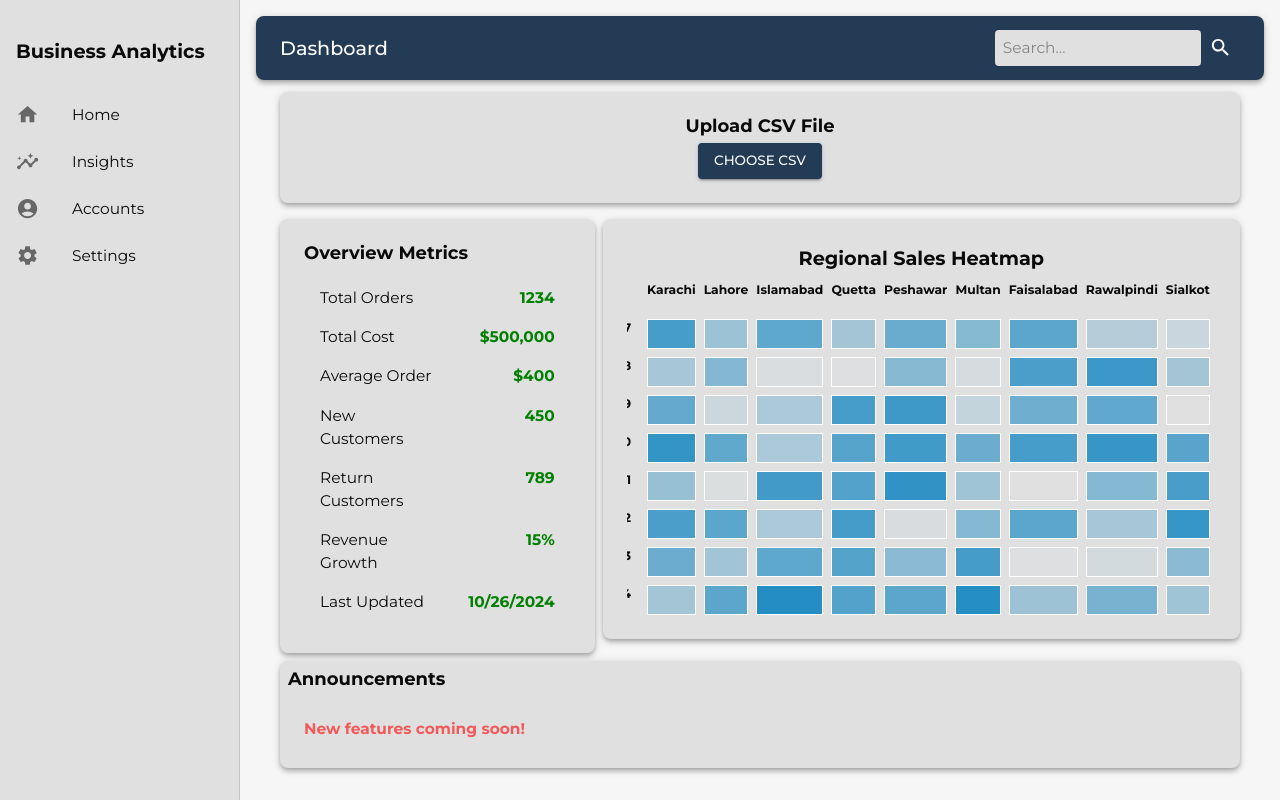
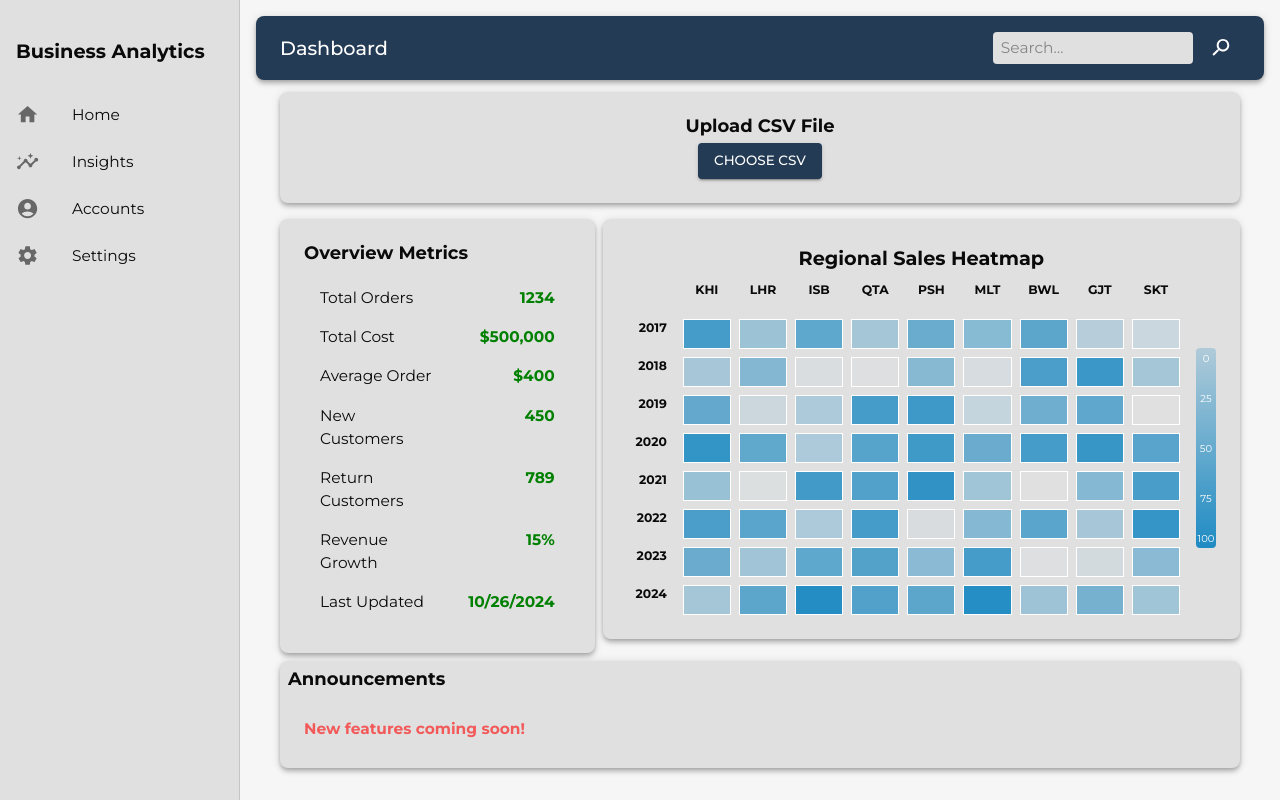
Before and after one commit to AliiBabar/CSV-TO-GUI, a React (Create React App) app in the folder client/: page / in a window 1280 px wide. Both pictures are taken after a click on the button "toggle search". Built offline with nearby package versions, Linux system fonts and the light colour scheme.

Commit message:
Final Main Dashboard

```diff
--- a/client/src/components/Dashboard/DummyMap.js
+++ b/client/src/components/Dashboard/DummyMap.js
@@ -1,18 +1,29 @@
-// src/components/DummyMap.js
-import React from 'react';
-import { Paper, Typography, Box } from '@mui/material';
+import React from "react";
+import { Paper, Typography, Box } from "@mui/material";
 
 const DummyMap = () => {
-    // Define years and cities
   const xLabels = [
-        'Karachi', 'Lahore', 'Islamabad', 'Quetta', 'Peshawar', 'Multan', 'Faisalabad',
-        'Rawalpindi', 'Sialkot'
+    "KHI",
+    "LHR",
+    "ISB",
+    "QTA",
+    "PSH",
+    "MLT",
+    "BWL",
+    "GJT",
+    "SKT",
   ];
   const yLabels = [
-        '2017', '2018', '2019', '2020', '2021', '2022', '2023', '2024'
+    "2017",
+    "2018",
+    "2019",
+    "2020",
+    "2021",
+    "2022",
+    "2023",
+    "2024",
   ];
 
-    // Generate dummy data with random intensities
   const data = Array(yLabels.length)
     .fill(0)
     .map(() =>
@@ -27,72 +38,70 @@ const DummyMap = () => {
       sx={{
         padding: 3,
         borderRadius: 2,
-                display: 'flex',
-                flexDirection: 'column',
-                alignItems: 'center',
+        display: "flex",
+        flexDirection: "column",
+        alignItems: "center",
         backgroundColor: (theme) => theme.palette.background.paper,
       }}
     >
-            <Typography variant="h6" gutterBottom sx={{ fontWeight: 'bold', textAlign: 'center' }}>
+      <Typography
+        variant="h6"
+        gutterBottom
+        sx={{ fontWeight: "bold", textAlign: "center" }}
+      >
         Regional Sales Heatmap
       </Typography>
 
-            {/* Heatmap and Key Container */}
       <Box
         sx={{
-                    display: 'flex',
-                    alignItems: 'center',
-                    width: '100%',
-                    overflowX: 'auto', // Allow horizontal scroll if necessary
-                    justifyContent: 'center',
+          display: "flex",
+          alignItems: "center",
+          width: "100%",
+          overflowX: "auto",
+          justifyContent: "center",
         }}
       >
         {/* Heatmap Grid */}
         <Box
           sx={{
-                        display: 'grid',
-                        gridTemplateColumns: `repeat(${xLabels.length + 1}, 1fr)`, // Extra column for yLabels
-                        gridAutoRows: 'minmax(30px, auto)', // Adjust cell height responsively
+            display: "grid",
+            gridTemplateColumns: `repeat(${xLabels.length + 1}, 1fr)`,
+            gridAutoRows: "minmax(30px, auto)",
             gap: 1,
             flexGrow: 1,
           }}
         >
-                    {/* Top-left empty corner */}
-                    <Box sx={{ gridColumn: '1', gridRow: '1' }}></Box>
+          <Box sx={{ gridColumn: "1", gridRow: "1" }}></Box>
 
-                    {/* X-axis Labels */}
           {xLabels.map((label, index) => (
             <Box
               key={`xLabel-${index}`}
               sx={{
                 gridColumn: index + 2,
-                                gridRow: '1',
-                                textAlign: 'center',
-                                fontSize: '0.8em',
-                                fontWeight: 'bold',
+                gridRow: "1",
+                textAlign: "center",
+                fontSize: "0.8em",
+                fontWeight: "bold",
               }}
             >
               {label}
             </Box>
           ))}
 
-                    {/* Y-axis Labels and Heatmap Cells */}
           {yLabels.map((label, rowIndex) => (
             <React.Fragment key={`row-${rowIndex}`}>
-                            {/* Y-axis Label */}
               <Box
                 sx={{
-                                    gridColumn: '1',
+                  gridColumn: "1",
                   gridRow: rowIndex + 2,
-                                    textAlign: 'right',
+                  textAlign: "right",
                   paddingRight: 1,
-                                    fontSize: '0.8em',
-                                    fontWeight: 'bold',
+                  fontSize: "0.8em",
+                  fontWeight: "bold",
                 }}
               >
                 {label}
               </Box>
-                            {/* Heatmap Cells */}
               {xLabels.map((_, colIndex) => {
                 const value = data[rowIndex][colIndex];
                 return (
@@ -102,11 +111,11 @@ const DummyMap = () => {
                       gridColumn: colIndex + 2,
                       gridRow: rowIndex + 2,
                       backgroundColor: `rgba(30, 139, 195, ${value / 100})`,
-                                            border: '1px solid #ffffff',
-                                            width: '100%',
-                                            height: '100%',
-                                            minWidth: '30px',
-                                            minHeight: '30px',
+                      border: "1px solid #ffffff",
+                      width: "100%",
+                      height: "100%",
+                      minWidth: "30px",
+                      minHeight: "30px",
                     }}
                   ></Box>
                 );
@@ -115,25 +124,76 @@ const DummyMap = () => {
           ))}
         </Box>
 
-                {/* Color Key */}
+        {/* Updated Color Gradient Bar */}
         <Box
           sx={{
-                        marginLeft: 2, // Space between heatmap and key
-                        display: 'flex',
-                        flexDirection: 'column',
-                        alignItems: 'center',
-                        width: '20px',
-                        height: '150px',
-                        background: 'linear-gradient(to top, #1a237e, #3949ab, #5c6bc0, #c5cae9)',
-                        borderRadius: '4px',
+            marginLeft: 2,
+            display: "flex",
+            flexDirection: "column",
+            alignItems: "center",
+            width: "20px",
+            height: "200px", // Increase the height to fit the labels better
+            background:
+              "linear-gradient(to top, rgba(30, 139, 195, 1), rgba(30, 139, 195, 0.25))",
+            borderRadius: "4px",
+            position: "relative",
           }}
         >
-                    <Box sx={{ textAlign: 'center', fontSize: '10px', color: '#000', marginTop: '5px' }}>
-                        <div>100</div>
-                        <div>75</div>
-                        <div>50</div>
-                        <div>25</div>
-                        <div>0</div>
+          {/* Aligned Labels */}
+          <Box
+            sx={{
+              position: "absolute",
+              top: "5%", // Adjusted to fit within the bar
+              fontSize: "10px",
+              color: "#ffffff",
+              transform: "translateY(-50%)",
+            }}
+          >
+            0
+          </Box>
+          <Box
+            sx={{
+              position: "absolute",
+              top: "25%",
+              fontSize: "10px",
+              color: "#ffffff",
+              transform: "translateY(-50%)",
+            }}
+          >
+            25
+          </Box>
+          <Box
+            sx={{
+              position: "absolute",
+              top: "50%",
+              fontSize: "10px",
+              color: "#ffffff",
+              transform: "translateY(-50%)",
+            }}
+          >
+            50
+          </Box>
+          <Box
+            sx={{
+              position: "absolute",
+              top: "75%",
+              fontSize: "10px",
+              color: "#ffffff",
+              transform: "translateY(-50%)",
+            }}
+          >
+            75
+          </Box>
+          <Box
+            sx={{
+              position: "absolute",
+              bottom: "5%", // Adjusted to fit within the bar
+              fontSize: "10px",
+              color: "#ffffff",
+              transform: "translateY(50%)",
+            }}
+          >
+            100
           </Box>
         </Box>
       </Box>
--- a/client/src/components/Dashboard/Header.js
+++ b/client/src/components/Dashboard/Header.js
@@ -1,37 +1,66 @@
 // src/components/Header.js
-import React from 'react';
-import { AppBar, Toolbar, Typography, IconButton, InputBase } from '@mui/material';
+import React, { useState } from 'react';
+import { AppBar, Toolbar, Typography, IconButton, InputBase, Box } from '@mui/material';
 import SearchIcon from '@mui/icons-material/Search';
 import { useTheme } from '@mui/material/styles';
+import { styled } from '@mui/system';
+
+const SearchContainer = styled(Box)(({ theme, isExpanded }) => ({
+  display: 'flex',
+  alignItems: 'center',
+  backgroundColor: theme.palette.background.paper,
+  borderRadius: '4px',
+  transition: 'width 0.3s ease-in-out',
+  width: isExpanded ? '200px' : '0px', // Toggle between 0px (hidden) and 200px (visible)
+  overflow: 'hidden', // Hide input content when collapsed
+  paddingLeft: isExpanded ? '8px' : '0px', // Add padding when expanded
+}));
 
 const Header = () => {
+  const [searchExpanded, setSearchExpanded] = useState(false);
   const theme = useTheme();
+
+  const handleSearchToggle = () => {
+    setSearchExpanded((prev) => !prev);
+  };
 
   return (
     <AppBar position="static" sx={{
       width: '100%',
       backgroundColor: theme.palette.primary.main,
-            borderRadius: '8px'  // Apply 8px borderRadius here
+      borderRadius: '8px',
     }}>
       <Toolbar>
         <Typography variant="h6" component="div" sx={{ flexGrow: 1 }}>
           Dashboard
         </Typography>
-                <div style={{ display: 'flex', alignItems: 'center' }}>
+
+        {/* Search Icon and Expanding Search Bar */}
+        <SearchContainer isExpanded={searchExpanded} sx={{ marginRight: searchExpanded ? '8px' : '0px' }}>
           <InputBase
             placeholder="Search…"
             inputProps={{ 'aria-label': 'search' }}
             sx={{
-                            backgroundColor: theme.palette.background.paper,
               color: theme.palette.text.primary,
-                            padding: '2px 8px',
-                            borderRadius: '4px',
+              transition: 'opacity 0.3s ease-in-out',
+              opacity: searchExpanded ? 1 : 0, // Fade input in/out
+              width: '100%',
             }}
           />
-                    <IconButton type="submit" aria-label="search" color="inherit">
+        </SearchContainer>
+
+        <IconButton
+          onClick={handleSearchToggle}
+          color="inherit"
+          aria-label="toggle search"
+          sx={{
+            color: theme.palette.common.white, // Adjust color based on theme
+            transition: 'transform 0.2s',
+            transform: searchExpanded ? 'rotate(90deg)' : 'rotate(0deg)', // Optional rotation effect
+          }}
+        >
           <SearchIcon />
         </IconButton>
-                </div>
       </Toolbar>
     </AppBar>
   );
--- a/client/src/components/Dashboard/SidePanel.js
+++ b/client/src/components/Dashboard/SidePanel.js
@@ -7,24 +7,46 @@ import {
   ListItemIcon,
   ListItemText,
   Typography,
+  IconButton,
   Collapse,
   MenuItem,
   Select,
   FormControl,
   InputLabel,
 } from "@mui/material";
+import { useTheme, useMediaQuery } from "@mui/material";
+import MenuIcon from "@mui/icons-material/Menu";
 import HomeIcon from "@mui/icons-material/Home";
 import InsightsIcon from "@mui/icons-material/Insights";
 import AccountCircleIcon from "@mui/icons-material/AccountCircle";
 import SettingsIcon from "@mui/icons-material/Settings";
-import { styled, useTheme } from "@mui/system";
+import { styled } from "@mui/system";
+
+const StyledListItem = styled(ListItem)(({ theme }) => ({
+  padding: "8px 16px",
+  borderRadius: "8px",
+  transition: "all 0.2s ease-in-out",
+  "&:hover": {
+    backgroundColor: theme.palette.primary.main,
+    color: theme.palette.common.white,
+  },
+}));
 
 const SidePanel = ({ mode, setMode }) => {
   const [insightsOpen, setInsightsOpen] = useState(false);
   const [settingsOpen, setSettingsOpen] = useState(false);
+  const [drawerOpen, setDrawerOpen] = useState(false);
   const theme = useTheme();
+  const isMobile = useMediaQuery(theme.breakpoints.down("md")); // 768px breakpoint
 
-  // Handlers for Insights hover
+  const handleDrawerOpen = () => {
+    setDrawerOpen(true);
+  };
+
+  const handleDrawerClose = () => {
+    setDrawerOpen(false);
+  };
+
   const handleInsightsMouseEnter = () => {
     setInsightsOpen(true);
   };
@@ -33,7 +55,6 @@ const SidePanel = ({ mode, setMode }) => {
     setInsightsOpen(false);
   };
 
-  // Handlers for Settings hover
   const handleSettingsMouseEnter = () => {
     setSettingsOpen(true);
   };
@@ -42,30 +63,27 @@ const SidePanel = ({ mode, setMode }) => {
     setSettingsOpen(false);
   };
 
-  // Styled ListItem with hover effect
-  const StyledListItem = styled(ListItem)(({ theme }) => ({
-    padding: "8px 16px",
-    borderRadius: "100px",
-    transition: "all 0.2s ease-in-out",
-    "&:hover": {
-      backgroundColor: theme.palette.primary.main,
-      color: theme.palette.common.white,
-      boxShadow: "0px 4px 8px rgba(0, 0, 0, 0.2)",
-    },
-  }));
-
-  // Styled MenuItem for Light and Dark Mode options with hover effect
-  const StyledMenuItem = styled(MenuItem)(({ theme }) => ({
-    borderRadius: "100px",
-    transition: "all 0.2s ease-in-out",
-    "&:hover": {
-      backgroundColor: theme.palette.primary.main,
-      color: theme.palette.common.white,
-      boxShadow: "0px 4px 8px rgba(0, 0, 0, 0.2)",
-    },
-  }));
-
   return (
+    <>
+      {isMobile ? (
+        // Hamburger menu icon for mobile view
+        <IconButton
+          edge="start"
+          color="inherit"
+          aria-label="menu"
+          onClick={handleDrawerOpen}
+          sx={{
+            position: "absolute",
+            left: 16,
+            top: "50%",
+            transform: "translateY(-50%)",
+            color: theme.palette.mode === "dark" ? theme.palette.common.white : theme.palette.text.primary, // Dynamic color based on theme
+          }}
+        >
+          <MenuIcon />
+        </IconButton>
+      ) : (
+        // Full side panel with original styling for larger screens
         <Drawer
           variant="permanent"
           sx={{
@@ -123,6 +141,7 @@ const SidePanel = ({ mode, setMode }) => {
               </List>
             </Collapse>
 
+            {/* Re-added Accounts label */}
             <StyledListItem button>
               <ListItemIcon>
                 <AccountCircleIcon />
@@ -162,9 +181,8 @@ const SidePanel = ({ mode, setMode }) => {
                         backgroundColor: theme.palette.background.default,
                       }}
                     >
-                  {/* Only apply hover effect on the actual options */}
-                  <StyledMenuItem value="light">Light Mode</StyledMenuItem>
-                  <StyledMenuItem value="dark">Dark Mode</StyledMenuItem>
+                      <MenuItem value="light">Light Mode</MenuItem>
+                      <MenuItem value="dark">Dark Mode</MenuItem>
                     </Select>
                   </FormControl>
                 </ListItem>
@@ -172,6 +190,106 @@ const SidePanel = ({ mode, setMode }) => {
             </Collapse>
           </List>
         </Drawer>
+      )}
+
+      {/* Drawer overlay for mobile view */}
+      <Drawer anchor="left" open={drawerOpen} onClose={handleDrawerClose}>
+        <Typography variant="h6" sx={{ padding: 2, fontWeight: "bold" }}>
+          Business Analytics
+        </Typography>
+        <List>
+          <StyledListItem button>
+            <ListItemIcon>
+              <HomeIcon />
+            </ListItemIcon>
+            <ListItemText primary="Home" />
+          </StyledListItem>
+
+          {/* Insights with Hover to Open Collapse */}
+          <StyledListItem
+            button
+            onMouseEnter={handleInsightsMouseEnter}
+            onMouseLeave={handleInsightsMouseLeave}
+          >
+            <ListItemIcon>
+              <InsightsIcon />
+            </ListItemIcon>
+            <ListItemText primary="Insights" />
+          </StyledListItem>
+          <Collapse
+            in={insightsOpen}
+            timeout="auto"
+            unmountOnExit
+            onMouseEnter={handleInsightsMouseEnter}
+            onMouseLeave={handleInsightsMouseLeave}
+          >
+            <List component="div" disablePadding>
+              <StyledListItem button sx={{ pl: 4 }}>
+                <ListItemText primary="Sales and Profit" />
+              </StyledListItem>
+              <StyledListItem button sx={{ pl: 4 }}>
+                <ListItemText primary="Segmentation" />
+              </StyledListItem>
+              <StyledListItem button sx={{ pl: 4 }}>
+                <ListItemText primary="Geography" />
+              </StyledListItem>
+              <StyledListItem button sx={{ pl: 4 }}>
+                <ListItemText primary="Top Products" />
+              </StyledListItem>
+            </List>
+          </Collapse>
+
+          {/* Accounts label added to the mobile view */}
+          <StyledListItem button>
+            <ListItemIcon>
+              <AccountCircleIcon />
+            </ListItemIcon>
+            <ListItemText primary="Accounts" />
+          </StyledListItem>
+
+          {/* Settings with Hover to Open Collapse */}
+          <StyledListItem
+            button
+            onMouseEnter={handleSettingsMouseEnter}
+            onMouseLeave={handleSettingsMouseLeave}
+          >
+            <ListItemIcon>
+              <SettingsIcon />
+            </ListItemIcon>
+            <ListItemText primary="Settings" />
+          </StyledListItem>
+          <Collapse
+            in={settingsOpen}
+            timeout="auto"
+            unmountOnExit
+            onMouseEnter={handleSettingsMouseEnter}
+            onMouseLeave={handleSettingsMouseLeave}
+          >
+            <List component="div" disablePadding>
+              <ListItem>
+                <FormControl fullWidth>
+                  <InputLabel id="mode-select-label">Theme Mode</InputLabel>
+                  <Select
+                    labelId="mode-select-label"
+                    id="mode-select"
+                    value={mode}
+                    label="Theme Mode"
+                    onChange={(e) => setMode(e.target.value)}
+                    sx={{
+                      color: theme.palette.text.primary,
+                      backgroundColor: theme.palette.background.default,
+                    }}
+                  >
+                    <MenuItem value="light">Light Mode</MenuItem>
+                    <MenuItem value="dark">Dark Mode</MenuItem>
+                  </Select>
+                </FormControl>
+              </ListItem>
+            </List>
+          </Collapse>
+        </List>
+      </Drawer>
+    </>
   );
 };
 
--- a/client/src/theme.js
+++ b/client/src/theme.js
@@ -70,6 +70,12 @@ export const themeSettings = (mode) => {
         fontFamily: ["Montserrat"].join(","),
         fontSize: 18,
       },
+      baLabel: {
+        fontFamily: ["Poppins", "Montserrat"].join(","), // Set a unique font
+        fontSize: 20, // Slightly larger to stand out
+        fontWeight: 700, // Bold for emphasis
+        color: colorTokens.primary[500], // Use a distinct color from your palette
+      },
     },
   };
 };
```
Lines whose indentation alone changed are shown as unchanged.
